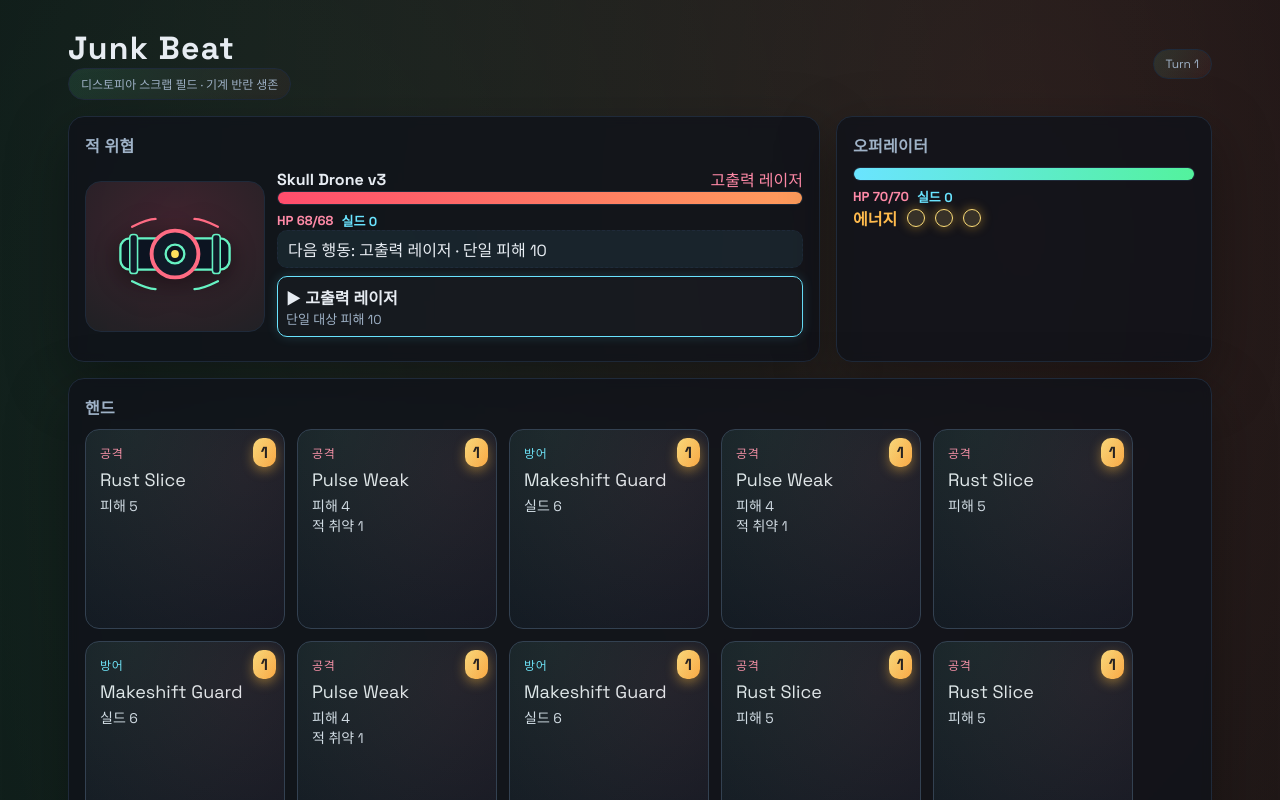
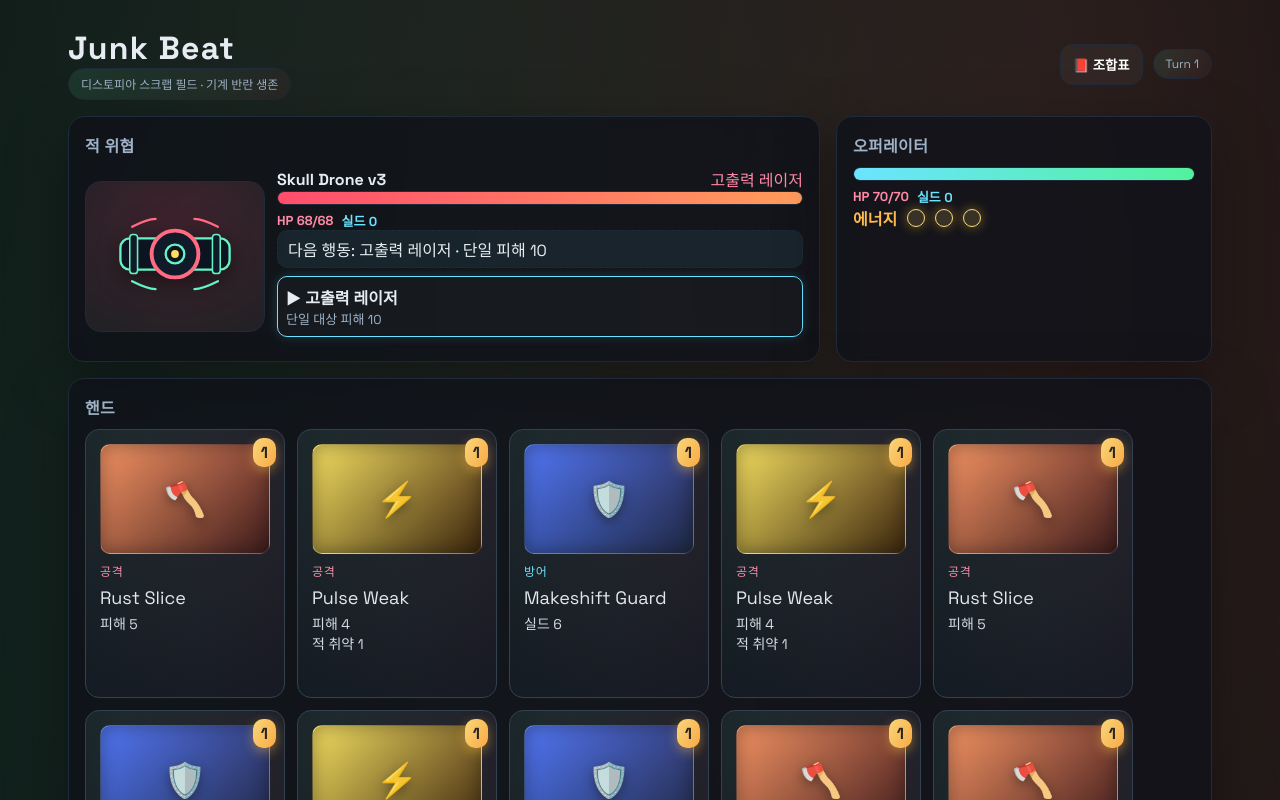
Before and after one commit to mikohatsu/game, a React (Vite) app in the folder junk_beat/: page / in a window 1280 px wide. Shown: the top 800 px of the page. Built offline with nearby package versions, Linux system fonts and the light colour scheme.

Commit message:
release v0.0.3 fusion book and bug fix

```diff
--- a/junk_beat/src/App.css
+++ b/junk_beat/src/App.css
@@ -189,7 +189,7 @@
 .card {
   position: relative;
   width: 200px;
-  min-height: 200px;
+  min-height: 240px;
   padding: 14px;
   background: var(--card);
   border: 1px solid var(--border);
@@ -216,6 +216,7 @@
   letter-spacing: 0.06em;
   color: var(--text-sub);
   text-transform: uppercase;
+  margin-top: 8px;
 }
 
 .card-title {
@@ -248,6 +249,17 @@
     radial-gradient(120% 120% at 80% 20%, rgba(255, 91, 127, 0.08), transparent);
   pointer-events: none;
 }
+
+.card-illustration {
+  height: 110px;
+  border-radius: 10px;
+  border: 1px solid rgba(255, 255, 255, 0.1);
+  display: flex;
+  align-items: center;
+  justify-content: center;
+  box-shadow: inset 0 0 18px rgba(0, 0, 0, 0.4);
+}
+.card-illustration-icon { font-size: 34px; filter: drop-shadow(0 4px 6px rgba(0, 0, 0, 0.45)); }
 
 .card:hover .card-tooltip {
   opacity: 1;
@@ -510,6 +522,28 @@
 .choice-title { font-weight: 700; }
 .choice-help { color: var(--text-sub); font-size: 12px; }
 
+.fusion-confirm { margin-left: auto; }
+
+.codex-modal { max-height: 80vh; overflow: auto; }
+.codex-head { display: flex; justify-content: space-between; align-items: center; gap: 12px; }
+.codex-grid {
+  display: grid;
+  grid-template-columns: repeat(auto-fit, minmax(240px, 1fr));
+  gap: 10px;
+}
+.codex-cell {
+  border: 1px solid var(--border);
+  border-radius: 12px;
+  padding: 10px;
+  background: rgba(255, 255, 255, 0.04);
+  display: grid;
+  gap: 6px;
+}
+.codex-cell.locked { background: #050505; color: #444; }
+.codex-pair { display: flex; justify-content: space-between; gap: 6px; font-weight: 700; }
+.codex-plus { color: var(--text-sub); }
+.codex-result { font-size: 14px; color: var(--text-sub); }
+
 @keyframes floatUp {
   from { opacity: 1; transform: translateY(0) scale(1); }
   to { opacity: 0; transform: translateY(-38px) scale(1.05); }
--- a/junk_beat/src/App.jsx
+++ b/junk_beat/src/App.jsx
@@ -1,17 +1,22 @@
+import { useState } from 'react'
 import EnemyPanel from './components/EnemyPanel'
 import PlayerPanel from './components/PlayerPanel'
 import Hand from './components/Hand'
 import { Timeline, Log } from './components/TimelineLog'
 import DeckPanel from './components/DeckPanel'
 import RewardModal from './components/RewardModal'
+import FusionCodex from './components/FusionCodex'
+import { fusionRecipes } from './data/cards'
 import { useGameEngine } from './hooks/useGameEngine'
 import './App.css'
 
 export default function App() {
+  const [codexOpen, setCodexOpen] = useState(false)
   const {
     cards,
     deckList,
     fusionSources,
+    fusionCodex,
     reward,
     hand,
     energy,
@@ -40,7 +45,10 @@ export default function App() {
           <h1>Junk Beat</h1>
           <div className="badge">디스토피아 스크랩 필드 · 기계 반란 생존</div>
         </div>
-        <div className="badge">Turn {turn}</div>
+        <div style={{ display: 'flex', gap: 10, alignItems: 'center' }}>
+          <button className="btn secondary" onClick={() => setCodexOpen(true)}>📕 조합표</button>
+          <div className="badge">Turn {turn}</div>
+        </div>
       </div>
 
       <div className="grid">
@@ -72,6 +80,7 @@ export default function App() {
         onRelic={gainArtifact}
         cards={cards}
       />
+      <FusionCodex open={codexOpen} onClose={() => setCodexOpen(false)} recipes={fusionRecipes} discovered={fusionCodex} cards={cards} />
     </div>
   )
 }
--- /dev/null
+++ b/junk_beat/src/assets/cardArt.js
@@ -0,0 +1,55 @@
+const curated = {
+  rustSlice: { icon: '🪓', bg: 'linear-gradient(135deg, #ff8a5c, #2e0f0f)' },
+  rustSlicePlus: { icon: '🪓', bg: 'linear-gradient(135deg, #ffa67a, #3b1010)' },
+  makeshiftGuard: { icon: '🛡️', bg: 'linear-gradient(135deg, #4b6bff, #0c1c3a)' },
+  makeshiftGuardPlus: { icon: '🛡️', bg: 'linear-gradient(135deg, #6aa1ff, #0d244f)' },
+  pulseWeak: { icon: '⚡', bg: 'linear-gradient(135deg, #ffde59, #2b1a00)' },
+  pulseWeakPlus: { icon: '⚡', bg: 'linear-gradient(135deg, #ffe88c, #3b2400)' },
+  overclock: { icon: '🔥', bg: 'linear-gradient(135deg, #ff5c93, #2a0b1a)' },
+  empLance: { icon: '🔱', bg: 'linear-gradient(135deg, #5ce0ff, #041b26)' },
+  coolantFlush: { icon: '💧', bg: 'linear-gradient(135deg, #6ee7ff, #0a2435)' },
+  scrapstorm: { icon: '💥', bg: 'linear-gradient(135deg, #ff7e5f, #3c0f23)' },
+  siphonPatch: { icon: '🩹', bg: 'linear-gradient(135deg, #9ef0c9, #0f2a1f)' },
+  heavyShield: { icon: '🏰', bg: 'linear-gradient(135deg, #6ad1ff, #102d47)' },
+  doubleCut: { icon: '✂️', bg: 'linear-gradient(135deg, #ff9b6a, #2d0d0d)' },
+  chainDrive: { icon: '⛓️', bg: 'linear-gradient(135deg, #9bd4ff, #0f2336)' },
+  railOver: { icon: '🚄', bg: 'linear-gradient(135deg, #ffd166, #1c0c26)' },
+  anchoredShot: { icon: '⚓', bg: 'linear-gradient(135deg, #72c5ff, #0b1e33)' },
+  pulseNova: { icon: '🌌', bg: 'linear-gradient(135deg, #b388ff, #0e0a2a)' },
+  stackVuln: { icon: '📡', bg: 'linear-gradient(135deg, #ffb347, #1c1b38)' },
+  vulnStrike: { icon: '🗡️', bg: 'linear-gradient(135deg, #ff8fab, #311014)' },
+  ventedWall: { icon: '🪛', bg: 'linear-gradient(135deg, #9cf0ff, #0f2b33)' },
+  bulwark: { icon: '🪨', bg: 'linear-gradient(135deg, #8bb3ff, #0b1933)' },
+  tripleCut: { icon: '🔪', bg: 'linear-gradient(135deg, #ffb38a, #2f0f0f)' },
+  stormTag: { icon: '🌩️', bg: 'linear-gradient(135deg, #b8e2ff, #071a2a)' },
+  railLoop: { icon: '♾️', bg: 'linear-gradient(135deg, #ffd56f, #221428)' },
+  overdriveSpin: { icon: '🌀', bg: 'linear-gradient(135deg, #ff7edb, #1a0b2f)' },
+  cryoshield: { icon: '❄️', bg: 'linear-gradient(135deg, #9de0ff, #0b223a)' },
+  doomSignal: { icon: '🚨', bg: 'linear-gradient(135deg, #ff4b6e, #270a1b)' },
+  ionAnchor: { icon: '🧲', bg: 'linear-gradient(135deg, #86f0ff, #0c2630)' },
+  bladeSymphony: { icon: '🎼', bg: 'linear-gradient(135deg, #ffd3a1, #231020)' },
+  entropyCore: { icon: '🌀', bg: 'linear-gradient(135deg, #9c86ff, #0f0b2a)' },
+}
+
+const palettes = [
+  ['#ff8a8a', '#1b0b0b'],
+  ['#8affd1', '#0c1f19'],
+  ['#8ac7ff', '#0a1a2a'],
+  ['#ffd37f', '#2f1a0a'],
+  ['#f58bff', '#1b0f2c'],
+  ['#9fff8a', '#0f2c14'],
+  ['#8afff8', '#0c222a'],
+]
+
+const icons = ['⚙️', '🔧', '🛰️', '🔋', '🪫', '🪤', '🪓', '🔩']
+
+export const getCardArt = (cardId) => {
+  if (curated[cardId]) return curated[cardId]
+  const hash = Array.from(cardId).reduce((acc, c) => acc + c.charCodeAt(0), 0)
+  const palette = palettes[hash % palettes.length]
+  const icon = icons[hash % icons.length]
+  return {
+    icon,
+    bg: `linear-gradient(135deg, ${palette[0]}, ${palette[1]})`,
+  }
+}
--- a/junk_beat/src/components/Card.jsx
+++ b/junk_beat/src/components/Card.jsx
@@ -1,4 +1,5 @@
 import { glossary } from '../data/glossary'
+import { getCardArt } from '../assets/cardArt'
 
 const extractKeywords = (desc) => {
   const pairs = []
@@ -17,12 +18,16 @@ const rarityClass = (rarity) => {
   return 'card-common'
 }
 
-export default function Card({ card, disabled, onPlay }) {
+export default function Card({ cardId, card, disabled, onPlay }) {
   const keywords = extractKeywords(card.desc || '')
   const lines = (card.desc || '').split(/\n|,/).map((t) => t.trim())
+  const art = getCardArt(cardId || card?.name || 'card')
   return (
     <div className={`card ${disabled ? 'disabled' : ''} ${rarityClass(card.rarity)}`} onClick={!disabled ? onPlay : undefined}>
       <div className="card-energy">{card.energy}</div>
+      <div className="card-illustration" style={{ background: art.bg }}>
+        <span className="card-illustration-icon" role="img" aria-hidden>{art.icon}</span>
+      </div>
       <div className={`card-type ${card.type === '공격' ? 'type-attack' : card.type === '방어' ? 'type-방어' : 'type-부스트'}`}>
         {card.type}
       </div>
--- /dev/null
+++ b/junk_beat/src/components/FusionCodex.jsx
@@ -0,0 +1,39 @@
+export default function FusionCodex({ open, onClose, recipes, discovered, cards }) {
+  if (!open) return null
+  const entries = Object.entries(recipes).map(([key, result]) => {
+    const [a, b] = key.split('+')
+    const unlocked = discovered.includes(key)
+    return {
+      key,
+      a,
+      b,
+      result,
+      unlocked,
+    }
+  })
+  return (
+    <div className="modal-backdrop">
+      <div className="modal codex-modal">
+        <div className="codex-head">
+          <h3>조합표 도감</h3>
+          <button className="btn secondary" onClick={onClose}>닫기</button>
+        </div>
+        <p className="section-title">발견한 조합은 활성화, 미발견은 ? 로 표시됩니다.</p>
+        <div className="codex-grid">
+          {entries.map((entry) => (
+            <div key={entry.key} className={`codex-cell ${entry.unlocked ? '' : 'locked'}`}>
+              <div className="codex-pair">
+                <span>{cards[entry.a]?.name || entry.a}</span>
+                <span className="codex-plus">+</span>
+                <span>{cards[entry.b]?.name || entry.b}</span>
+              </div>
+              <div className="codex-result">
+                {entry.unlocked ? (cards[entry.result]?.name || entry.result) : '???'}
+              </div>
+            </div>
+          ))}
+        </div>
+      </div>
+    </div>
+  )
+}
--- a/junk_beat/src/components/Hand.jsx
+++ b/junk_beat/src/components/Hand.jsx
@@ -9,7 +9,7 @@ export default function Hand({ hand, cardLibrary, energy, onPlayCard }) {
         {hand.map((cardId, idx) => {
           const card = cardLibrary[cardId]
           const blocked = energy < card.energy
-          return <Card key={`${cardId}-${idx}`} card={card} disabled={blocked} onPlay={() => onPlayCard(cardId, idx)} />
+          return <Card key={`${cardId}-${idx}`} cardId={cardId} card={card} disabled={blocked} onPlay={() => onPlayCard(cardId, idx)} />
         })}
       </div>
     </div>
--- a/junk_beat/src/hooks/useGameEngine.js
+++ b/junk_beat/src/hooks/useGameEngine.js
@@ -5,8 +5,6 @@ import { bossEnemy, enemies, specialEnemies } from '../data/enemies'
 import { shuffle } from '../utils/shuffle'
 
 const BASE_ENERGY = 3
-const fusionKeys = Object.keys(fusionRecipes)
-const fusionPoolIds = Object.values(fusionRecipes)
 
 const createFusionKey = (a, b) => [a, b].sort().join('+')
 
@@ -34,6 +32,7 @@ export const useGameEngine = () => {
   const [fusionSources, setFusionSources] = useState({})
   const [artifacts, setArtifacts] = useState([])
   const [encounter, setEncounter] = useState(1)
+  const [fusionCodex, setFusionCodex] = useState([])
   const floatId = useRef(0)
 
   const mergedCards = useMemo(() => ({ ...cardLibrary, ...fusionCards, ...customCards }), [customCards])
@@ -277,7 +276,8 @@ export const useGameEngine = () => {
 
   const restart = () => {
     setReward(null)
-    setDeck(shuffle(collection))
+    const freshDeck = shuffle(collection)
+    setDeck(freshDeck)
     setDiscard([])
     setHand([])
     setEnergy(energyCap)
@@ -288,7 +288,7 @@ export const useGameEngine = () => {
     pickEnemy(encounter)
     setIntentStep(0)
     setLog(['시스템을 재부팅했다.'])
-    drawCards(5)
+    setTimeout(() => drawCards(5), 0)
   }
 
   const pickEnemy = (enc) => {
@@ -321,14 +321,16 @@ export const useGameEngine = () => {
     })
   }
 
-  const nextEnemy = () => {
+  const nextEnemy = (collectionOverride) => {
+    const sourceCollection = collectionOverride || collection
+    const freshDeck = shuffle(sourceCollection)
     setEncounter((c) => {
       const next = c + 1
       pickEnemy(next)
       return next
     })
     setReward(null)
-    setDeck(shuffle(collection))
+    setDeck(freshDeck)
     setDiscard([])
     setHand([])
     setEnergy(energyCap)
@@ -338,7 +340,7 @@ export const useGameEngine = () => {
     setPlayer({ hp: baseHp, maxHp: baseHp, block: baseBlock, statuses: { boost: 0, heat: 0, drawNext: 0 } })
     setIntentStep(0)
     setLog(['새 적을 찾았다.'])
-    drawCards(5)
+    setTimeout(() => drawCards(5), 0)
   }
 
   const handleRewardChoice = (option) => {
@@ -356,7 +358,7 @@ export const useGameEngine = () => {
     setDiscard([])
     setHand([])
     addLog(`${mergedCards[cardId].name} 추가`)
-    finalizeReward()
+    finalizeReward(updated)
   }
 
   const fuseCardLegacy = (cardId) => {
@@ -387,8 +389,8 @@ export const useGameEngine = () => {
     const recipeResult = fusionRecipes[key]
     if (recipeResult && fusionCards[recipeResult]) {
       // 전용 융합 카드
-      setCollection((prev) => {
-        const copy = [...prev]
+      const updatedCollection = (() => {
+        const copy = [...collection]
         let removed = 0
         for (let i = 0; i < copy.length && removed < 2; i++) {
           if (copy[i] === mainId || copy[i] === subId) {
@@ -399,13 +401,15 @@ export const useGameEngine = () => {
         }
         copy.push(recipeResult)
         return copy
-      })
+      })()
+      setCollection(updatedCollection)
       setFusionSources((prev) => ({ ...prev, [recipeResult]: [mainId, subId] }))
-      setDeck((prev) => shuffle(prev))
+      setDeck(shuffle(updatedCollection))
       setDiscard([])
       setHand([])
       addLog(`전용 융합: ${fusionCards[recipeResult].name}`)
-      finalizeReward()
+      setFusionCodex((prev) => (prev.includes(key) ? prev : [...prev, key]))
+      finalizeReward(updatedCollection)
       return
     }
     const newId = `fusion-${Date.now()}-${Math.floor(Math.random() * 999)}`
@@ -421,10 +425,11 @@ export const useGameEngine = () => {
         sub.play?.(ctx)
       },
     }
+    addLog('전용 조합 없음: 능력 합산 융합')
     setCustomCards((prev) => ({ ...prev, [newId]: newCard }))
     setFusionSources((prev) => ({ ...prev, [newId]: [mainId, subId] }))
-    setCollection((prev) => {
-      const copy = [...prev]
+    const updatedCollection = (() => {
+      const copy = [...collection]
       let removed = 0
       for (let i = 0; i < copy.length && removed < 2; i++) {
         if (copy[i] === mainId || copy[i] === subId) {
@@ -435,12 +440,13 @@ export const useGameEngine = () => {
       }
       copy.push(newId)
       return copy
-    })
-    setDeck((prev) => shuffle(prev))
+    })()
+    setCollection(updatedCollection)
+    setDeck(shuffle(updatedCollection))
     setDiscard([])
     setHand([])
     addLog(`융합 완료: ${newCard.name}`)
-    finalizeReward()
+    finalizeReward(updatedCollection)
   }
 
   const upgradeCard = (cardId) => {
@@ -451,13 +457,19 @@ export const useGameEngine = () => {
     }
     const upgraded = upgradeMap[cardId]
     if (upgraded) {
-      setCollection((prev) => {
-        const copy = [...prev]
+      const updatedCollection = (() => {
+        const copy = [...collection]
         const idx = copy.indexOf(cardId)
         if (idx >= 0) copy[idx] = upgraded
         return copy
-      })
+      })()
+      setCollection(updatedCollection)
       addLog(`${mergedCards[cardId].name} 강화 완료`)
+      setDeck(shuffle(updatedCollection))
+      setDiscard([])
+      setHand([])
+      finalizeReward(updatedCollection)
+      return
     } else {
       // 수치 강화 카드 생성
       const base = mergedCards[cardId]
@@ -483,18 +495,20 @@ export const useGameEngine = () => {
         },
       }
       setCustomCards((prev) => ({ ...prev, [newId]: wrapped }))
-      setCollection((prev) => {
-        const copy = [...prev]
+      const updatedCollection = (() => {
+        const copy = [...collection]
         const idx = copy.indexOf(cardId)
         if (idx >= 0) copy[idx] = newId
         return copy
-      })
+      })()
+      setCollection(updatedCollection)
       addLog(`${base.name} 강화(수치) 완료`)
+      setDeck(shuffle(updatedCollection))
+      setDiscard([])
+      setHand([])
+      finalizeReward(updatedCollection)
+      return
     }
-    setDeck((prev) => shuffle(prev))
-    setDiscard([])
-    setHand([])
-    finalizeReward()
   }
 
   const gainArtifact = (artifactId) => {
@@ -503,9 +517,9 @@ export const useGameEngine = () => {
     finalizeReward()
   }
 
-  const finalizeReward = () => {
+  const finalizeReward = (collectionOverride) => {
     setReward(null)
-    nextEnemy()
+    nextEnemy(collectionOverride)
   }
 
   const deckList = collection
@@ -514,6 +528,7 @@ export const useGameEngine = () => {
     cards: mergedCards,
     deckList,
     fusionSources,
+    fusionCodex,
     reward,
     hand,
     energy,
```
Also changed, not shown: junk_beat/src/components/RewardModal.jsx (+12 -8 lines).
